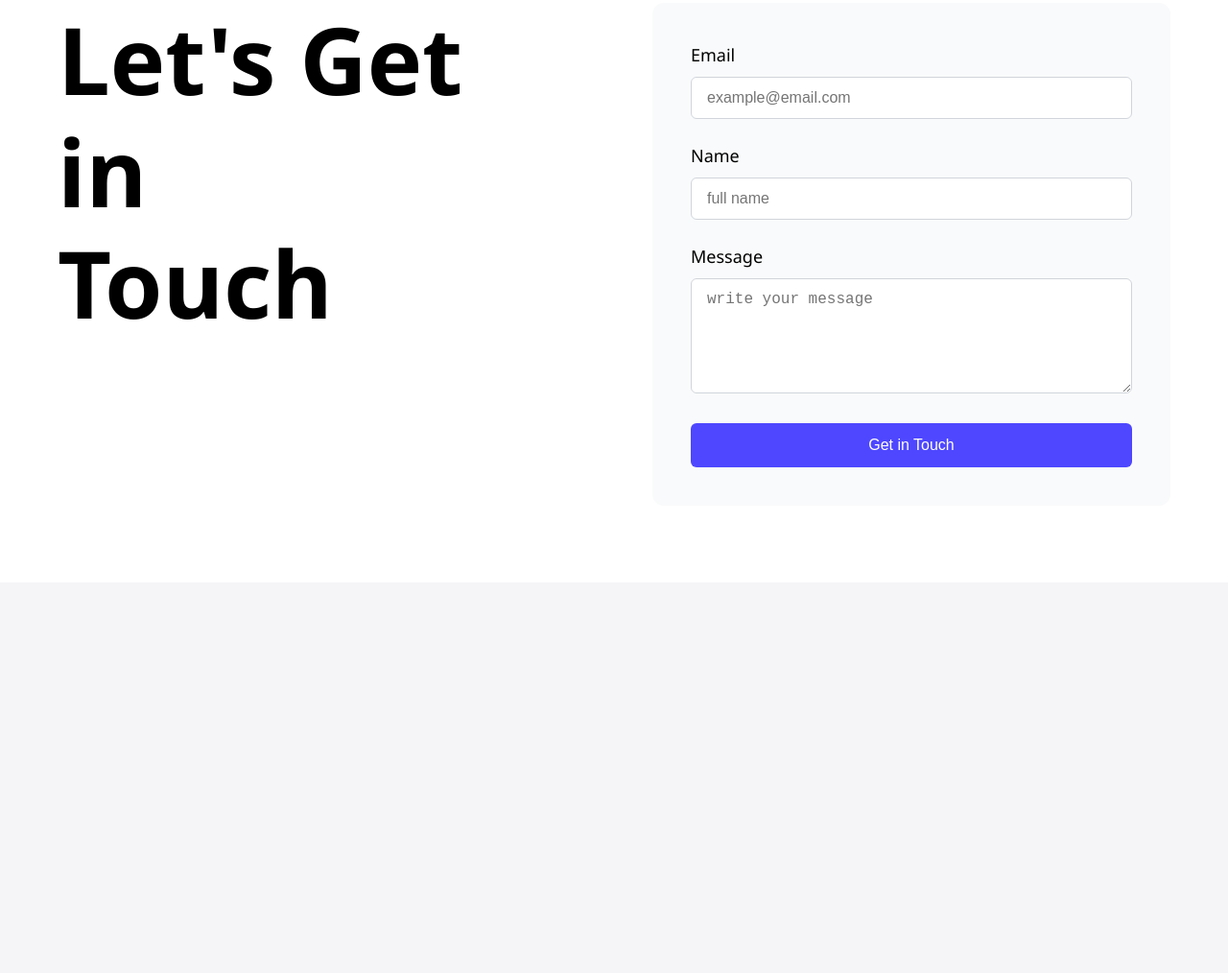
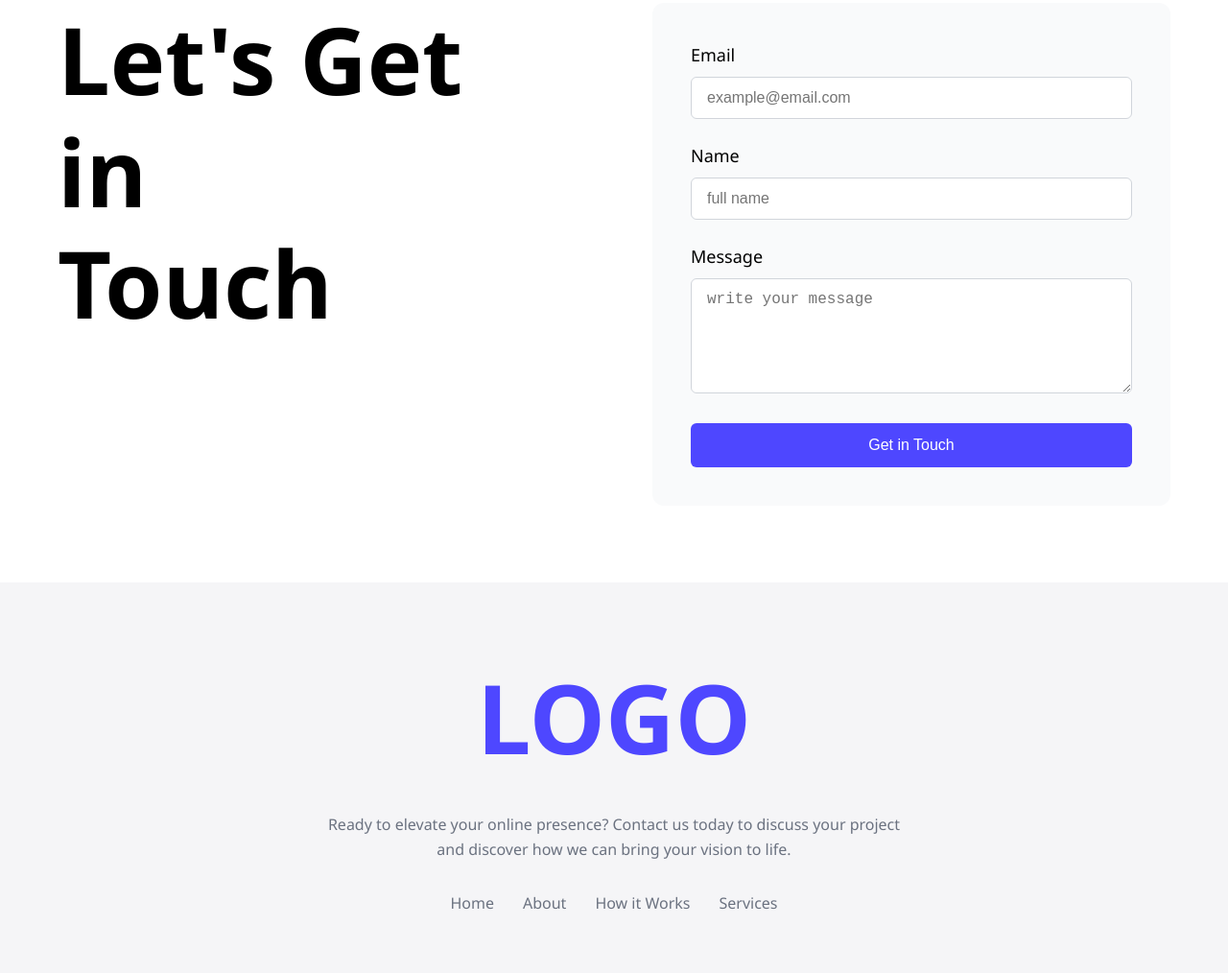
Before and after one commit to venomsami/first-assignment, a plain HTML site: page index.html in a window 1280 px wide. Shown: the part 3086-4100 px from the top of the page at 96% size. Before the commit the page ends 3693 px from the top, so only its background shows below. Drawn offline with Linux system fonts and the light colour scheme.

Commit message:
footer added

```diff
--- a/index.html
+++ b/index.html
@@ -135,3 +135,18 @@
             </div>
         </div>
     </section>
+    <!-- Footer -->
+    <footer class="footer">
+        <div class="container">
+            <div class="footer-logo">LOGO</div>
+            <p class="footer-text">Ready to elevate your online presence? Contact us today to discuss your project and discover how we can bring your vision to life.</p>
+            <div class="footer-links">
+                <a href="#" class="footer-link">Home</a>
+                <a href="#" class="footer-link">About</a>
+                <a href="#" class="footer-link">How it Works</a>
+                <a href="#" class="footer-link">Services</a>
+            </div>
+        </div>
+    </footer>
+</body>
+</html>
--- a/styles.css
+++ b/styles.css
@@ -1,4 +1,4 @@
-/*Base Styles */
+/*Base */
 * {
     margin: 0;
     padding: 0;
@@ -373,3 +373,38 @@ body {
 .submit-btn:hover {
     background-color: #4E47FF;
 }
+/* Footer */
+.footer {
+    background-color: #f5f5f7;
+    padding: 60px 0;
+    text-align: center;
+}
+
+.footer-logo {
+    font-size: 100px;
+    font-weight: bolder;
+    color: #4E47FF;
+    margin-bottom: 20px;
+}
+
+.footer-text {
+    font-size: 16px;
+    color: #6b7280;
+    max-width: 600px;
+    margin: 0 auto 30px;
+    line-height: 1.6;
+}
+
+.footer-links {
+    display: flex;
+    justify-content: center;
+    gap: 30px;
+}
+
+.footer-link {
+    color: #6b7280;
+    text-decoration: none;
+    font-size: 16px;
+    font-weight: 500;
+
+}
```
